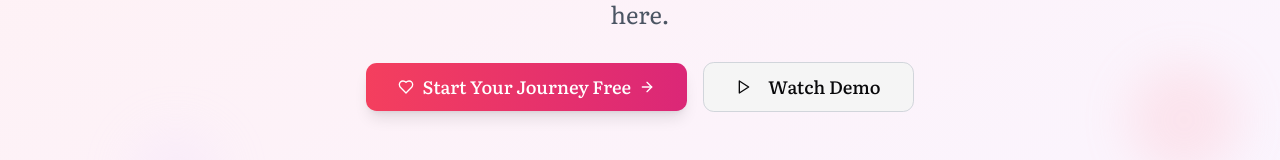
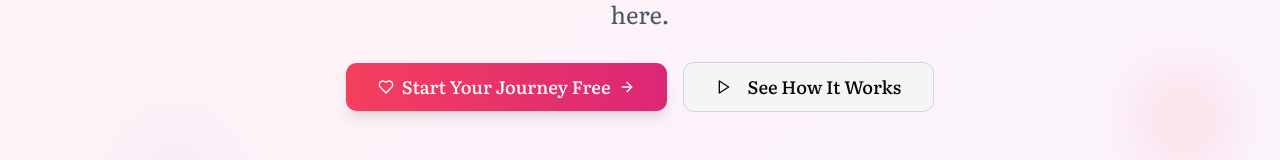
Before and after one commit to ShanMan89/saga-ai-coach, a Next.js app: page / in a window 1280 px wide. Shown: the part 531-691 px from the top of the page. Built offline with nearby package versions, Linux system fonts and the light colour scheme; no server answers.

Commit message:
Fix landing page issues: update Explorer plan to 10 messages, fix footer navigation, and add Watch Demo functionality

```diff
--- a/components/landing/hero-section.tsx
+++ b/components/landing/hero-section.tsx
@@ -48,9 +48,12 @@ export function HeroSection() {
                 <ArrowRight className="w-5 h-5" />
               </Link>
             </Button>
-            <Button size="lg" variant="outline" className="text-lg px-8 py-6 border-gray-300 hover:border-gray-400 hover:bg-gray-50 dark:border-gray-600 dark:hover:border-gray-500 dark:hover:bg-gray-800">
+            <Button size="lg" variant="outline" className="text-lg px-8 py-6 border-gray-300 hover:border-gray-400 hover:bg-gray-50 dark:border-gray-600 dark:hover:border-gray-500 dark:hover:bg-gray-800" onClick={() => {
+              // Scroll to features section
+              document.getElementById('features')?.scrollIntoView({ behavior: 'smooth' });
+            }}>
               <Play className="w-5 h-5 mr-2" />
-              Watch Demo
+              See How It Works
             </Button>
           </div>
 
--- a/components/layout/public-footer.tsx
+++ b/components/layout/public-footer.tsx
@@ -9,14 +9,14 @@ const navigation = {
     { name: 'Testimonials', href: '#testimonials' },
   ],
   company: [
-    { name: 'About', href: '/about' },
-    { name: 'Blog', href: '/blog' },
-    { name: 'Contact', href: '/contact' },
+    { name: 'About', href: '#about' },
+    { name: 'Blog', href: '#blog' },
+    { name: 'Contact', href: '#contact' },
   ],
   support: [
-    { name: 'Help Center', href: '/help' },
-    { name: 'Privacy Policy', href: '/privacy' },
-    { name: 'Terms of Service', href: '/terms' },
+    { name: 'Help Center', href: '#help' },
+    { name: 'Privacy Policy', href: '#privacy' },
+    { name: 'Terms of Service', href: '#terms' },
   ],
   social: [
     { name: 'Twitter', href: '#', icon: Twitter },
--- a/lib/pricing.ts
+++ b/lib/pricing.ts
@@ -38,14 +38,14 @@ export const PRICING_PLANS: PricingPlan[] = [
       // Free tier doesn't need Stripe price IDs
     },
     features: [
-      '5 AI chat sessions per month',
+      '10 AI chat sessions per month',
       'Basic journal analysis',
       'Community access (read-only)',
       'Email support',
       'Relationship goal setting'
     ],
     limits: {
-      aiChatSessions: 5,
+      aiChatSessions: 10,
       sosSessionsPerMonth: 0,
       videoCoachingSessions: 0,
       communityAccess: 'read-only',
```
